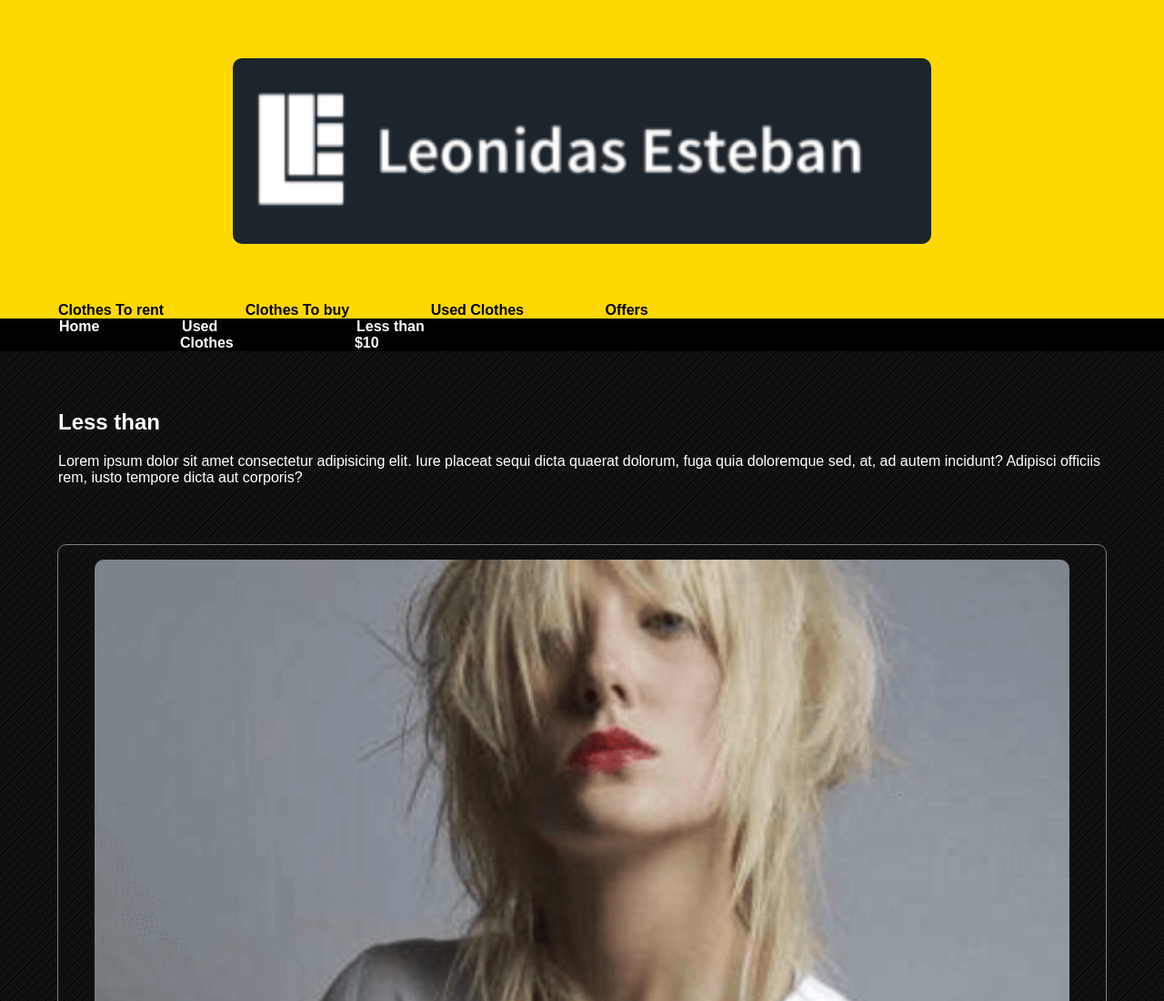
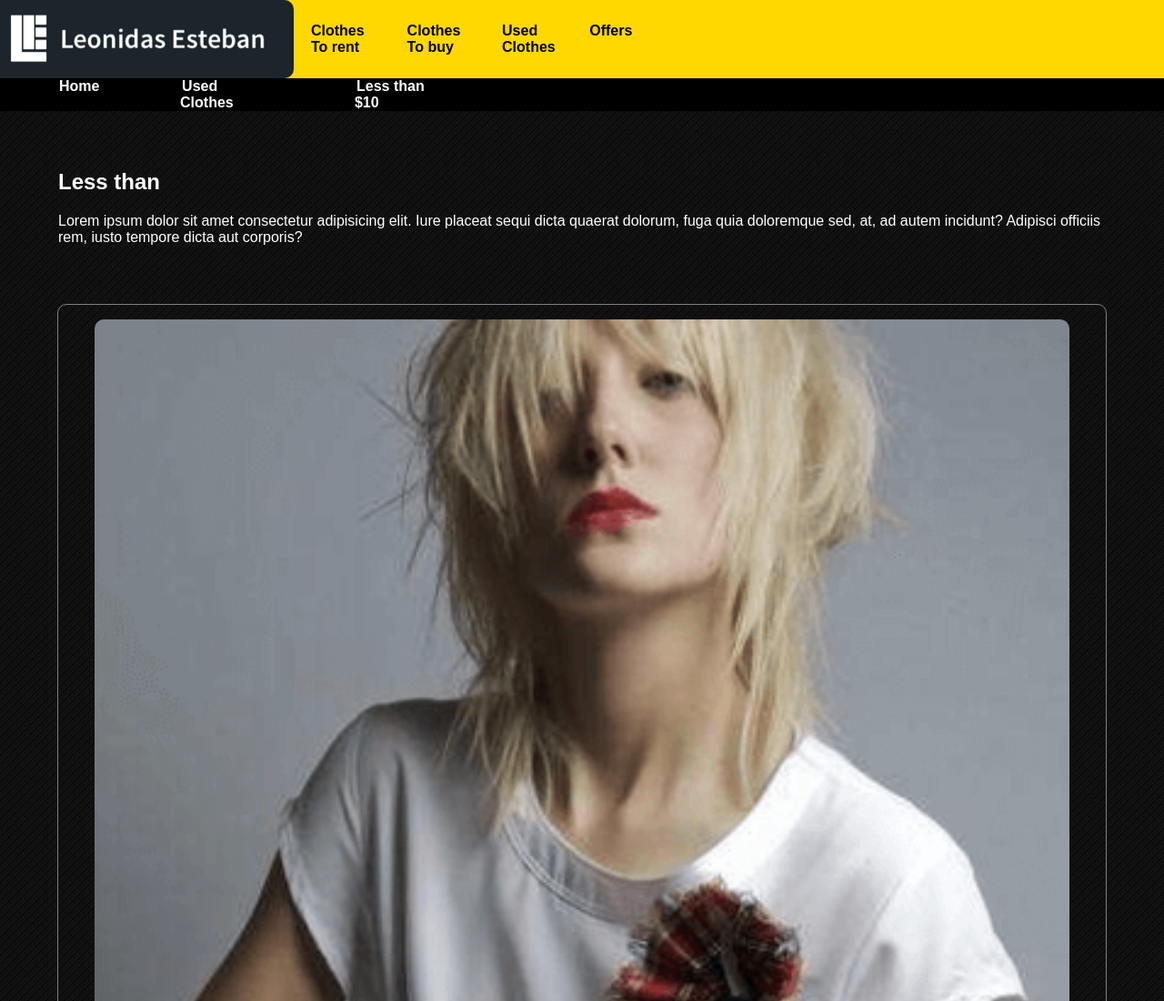
Before and after one commit to JosephMSS/Lab2Multimedios, a plain HTML site: page index.html in a window 1280 px wide. Shown: the top 1100 px of the page at 91% size. Drawn offline with Linux system fonts and the light colour scheme.

Commit message:
Desktop nav listo

```diff
--- a/css/style.css
+++ b/css/style.css
@@ -106,3 +106,23 @@ body {
 .p_product--PriceSaved {
     color: green;
 }
+@media only screen and (min-width: 640px) {
+    .header{
+        display: flex;
+        flex-direction: column;
+    }
+    .nav__menu--main{
+        display: flex;
+        align-items: center;
+    }
+    .nav__img{
+        width: 100%;
+        margin: auto 0;
+        border-top-left-radius: 0;
+        border-bottom-left-radius: 0;
+    }
+    .nav__item{
+        align-self: flex-start;
+    }
+
+ }
```
